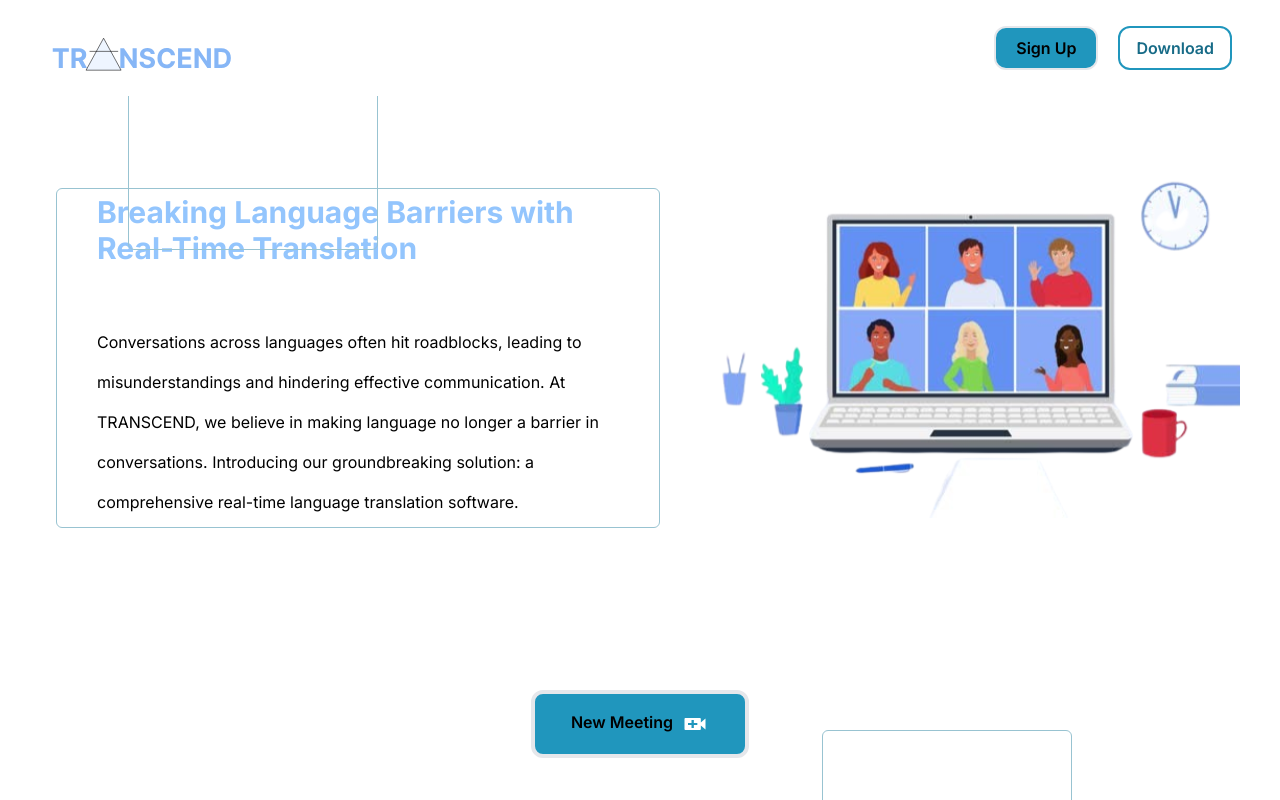
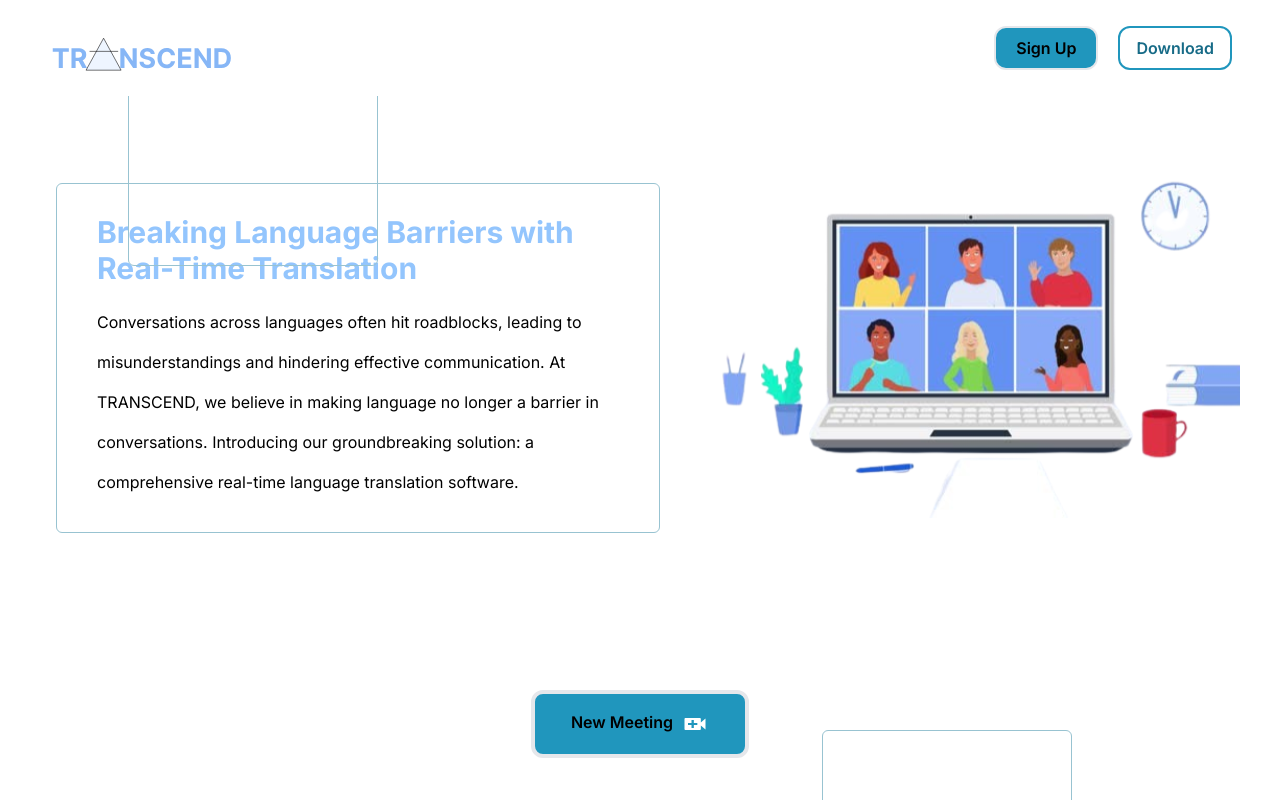
Before and after one commit to alanjohnck/IdeaLab, a Next.js app: page / in a window 1280 px wide. Shown: the top 800 px of the page. Built offline with nearby package versions, Linux system fonts and the light colour scheme.

Commit message:
new changes

```diff
--- a/src/app/page.tsx
+++ b/src/app/page.tsx
@@ -7,9 +7,9 @@ export default function Home() {
   return (
     <div className="grid grid-row-3 w-screen bg-white ">
       {/**frame 1 */}
-      <div className="flex flex-col h-screen gap-3 bg-white ">
+      <div className="flex flex-col h-screen gap-3 bg-white">
         {/**NAVBAR */}
-        <div className="flex flex-row w-screen h-24 fixed bg-white items-center justify-between z-20">
+        <div className="flex flex-row w-screen h-24 fixed bg-white items-center justify-between z-20 ">
           <img
             className="flex w-45 h-36 p-6 cursor-pointer"
             src="Component 2.svg"
@@ -25,15 +25,15 @@ export default function Home() {
         </div>
         {/**NAVBAR */}
 
-        <div className="border border-[#98C3D1] w-[250px] h-[250px] rounded-md self-start  z-10 absolute top-38  left-32 "></div>
+        <div className="border border-[#98C3D1] w-[250px] h-[250px] rounded-md self-start  z-10 absolute mt-4  left-32 "></div>
         <div className="flex flex-col h-screen w-screen place-content-start gap-2 ">
           <div className="flex flex-row w-screen h-5/6 items-center justify-start gap-10 p-10 ">
-            <div className="flex flex-col w-[670px] h-[340px] items-center justify-center border border-[#98C3D1] rounded-md mt-14 ml-4 gap-6">
+            <div className="flex flex-col w-[670px] h-[350px] items-center justify-center border border-[#98C3D1] rounded-md mt-14 ml-4 gap-6">
               <div className="flex flex-col items-start justify-start p-10 gap-4">
                 <h1 className="flex justify-start  text-blue-300  text-3xl font-bold">
                   Breaking Language Barriers with Real-Time Translation
                 </h1>
-                <br></br>
+
                 <p className="text-black tracking-normal leading-10">
                   Conversations across languages often hit roadblocks, leading
                   to misunderstandings and hindering effective communication. At
```
